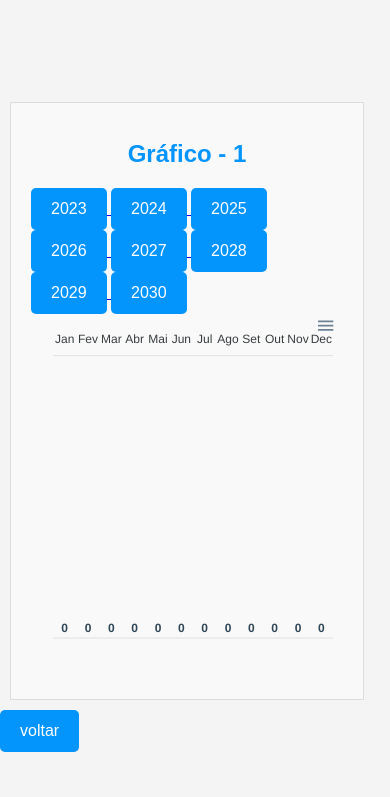
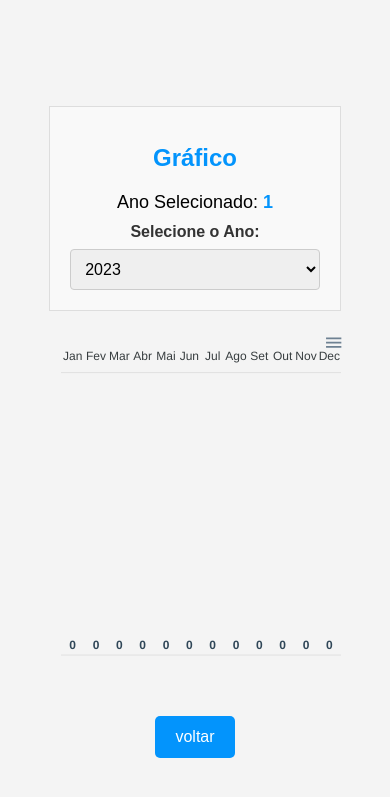
Before and after one commit to BrunoFalckete/2-ELETIVA_SEMESTRE5, a Flask app: page /mostrar_grafico/1 in a window 390 px wide. Shown: the top 797 px of the page. Run offline with Flask 3, Linux system fonts and the light colour scheme; a user stored in the database is signed in; some libraries are stand-ins or nearby versions.

Commit message:
Add logic to obtain distinct years from the database

```diff
--- a/Trabalho/app.py
+++ b/Trabalho/app.py
@@ -104,6 +104,12 @@ def mostrar_grafico(ano):
     contas = Conta.query.filter_by(usuario_id=session['id']).all()
     contas_por_mes = {}
 
+    # Adicionando lógica para obter anos distintos do banco de dados
+    anos_do_banco_de_dados = set(conta.data.year for conta in contas)
+
+    print("Anos do Banco de Dados:", anos_do_banco_de_dados)
+    print("Ano Fornecido na Rota:", ano)
+
     for conta in contas:
         if conta.data.year != int(ano):
             continue
@@ -115,7 +121,10 @@ def mostrar_grafico(ano):
         contas_por_mes[mes]['total'] += conta.valor
         contas_por_mes[mes]['contas'].append(conta)
 
-    return render_template('graficos.html', contas_por_mes=contas_por_mes, ano=int(ano))
+    return render_template('graficos.html', contas_por_mes=contas_por_mes, ano=int(ano), anos_do_banco_de_dados=anos_do_banco_de_dados, ano_selecionado=ano)
+
+
+
 
 @app.route('/dashboard')
 def dashboard():
--- a/Trabalho/static/style.css
+++ b/Trabalho/static/style.css
@@ -1,36 +1,38 @@
 /* Estilos globais */
 body {
+    /* Define a fonte padrão e estilos de layout global */
     font-family: 'Segoe UI', Tahoma, Geneva, Verdana, sans-serif;
-    background-color: #f4f4f4;
-    margin: 0;
-    padding: 0;
-    display: flex;
+    background-color: #f4f4f4; /* Cor de fundo global */
+    margin: 0; /* Remove a margem padrão do corpo */
+    padding: 0; /* Remove o preenchimento padrão do corpo */
+    display: flex; /* Usa o modelo de layout flexível para centralizar vertical e horizontalmente */
     justify-content: center;
     align-items: center;
-    height: 100vh;
+    height: 100vh; /* Ocupa a altura total da viewport */
 }
 
 /* Estilos para rótulos */
 label {
-    display: block;
-    margin-bottom: 8px;
+    display: block; /* Coloca os rótulos em blocos para garantir espaçamento adequado */
+    margin-bottom: 8px; /* Adiciona margem abaixo dos rótulos */
     font-weight: bold;
-    color: #333;
+    color: #333; /* Cor do texto dos rótulos */
 }
 
 /* Estilos para campos de entrada */
 input {
-    width: 100%;
-    padding: 10px;
-    margin-bottom: 15px;
-    box-sizing: border-box;
-    border: 1px solid #ccc;
-    border-radius: 4px;
+    width: 100%; /* Ocupa a largura total do contêiner pai */
+    padding: 10px; /* Espaçamento interno dos campos de entrada */
+    margin-bottom: 15px; /* Adiciona margem abaixo dos campos de entrada */
+    box-sizing: border-box; /* Garante que a largura inclua padding e borda */
+    border: 1px solid #ccc; /* Adiciona uma borda simples */
+    border-radius: 4px; /* Adiciona bordas arredondadas */
     font-size: 16px;
 }
 
 /* Estilos para botões */
 button {
+    /* Estilos básicos para botões */
     background-color: #0394fc;
     color: white;
     padding: 12px 20px;
@@ -41,73 +43,125 @@ button {
 }
 
 button:hover {
-    background-color: #0394fc;
+    background-color: #0394fc; /* Cor de destaque ao passar o mouse */
 }
 
 /* Estilos para títulos */
 h1 {
-    text-align: center;
+    text-align: center; /* Centraliza o texto dos títulos */
 }
 
 /* Estilização geral do formulário */
 form {
-    width: 80%;
-    margin: 0 auto;
-    padding: 20px;
-    border: 1px solid #ddd;
-    background-color: #f9f9f9;
-    font-family: Arial, sans-serif;
+    width: 80%; /* Largura do formulário */
+    margin: 0 auto; /* Centraliza o formulário no eixo horizontal */
+    padding: 20px; /* Espaçamento interno do formulário */
+    border: 1px solid #ddd; /* Adiciona uma borda ao redor do formulário */
+    background-color: #f9f9f9; /* Cor de fundo do formulário */
+    font-family: Arial, sans-serif; /* Fonte do texto do formulário */
 }
 
 /* Estilos para o título da lista de contas */
 form h1 {
-    color: #0394fc;
-    font-size: 24px;
-    margin-bottom: 20px;
+    color: #0394fc; /* Cor do título da lista de contas */
+    font-size: 24px; /* Tamanho da fonte do título da lista de contas */
+    margin-bottom: 20px; /* Adiciona margem abaixo do título */
 }
 
 /* Estilos para a lista de contas */
 form ul {
-    list-style-type: none;
-    padding: 0;
+    list-style-type: none; /* Remove os marcadores da lista */
+    padding: 0; /* Remove o preenchimento padrão da lista */
 }
 
 /* Estilos para as linhas da lista de contas */
 form ul li {
-    border: 1px solid #ddd;
-    padding: 10px;
-    margin-bottom: 10px;
-    background-color: #f1f1f1;
+    border: 1px solid #ddd; /* Adiciona uma borda ao redor de cada item da lista */
+    padding: 10px; /* Espaçamento interno dos itens da lista */
+    margin-bottom: 10px; /* Adiciona margem abaixo de cada item da lista */
+    background-color: #f1f1f1; /* Cor de fundo dos itens da lista */
 }
 
 /* Estilos para o link "Excluir" na lista de contas */
 form ul li a {
-    color: #f44336;
-    text-decoration: none;
-    float: right;
-    margin-left: 10px;
+    color: #f44336; /* Cor do link "Excluir" */
+    text-decoration: none; /* Remove a sublinhado padrão do link */
+    float: right; /* Coloca o link à direita */
+    margin-left: 10px; /* Adiciona margem à esquerda do link */
 }
 
 /* Estilos para os botões de inserir e mostrar gráfico */
 form button[type="submit"] {
-    background-color: #0394fc;
-    color: white;
-    padding: 10px 20px;
-    margin: 10px 0;
-    border: none;
-    cursor: pointer;
-    width: 100%;
-    opacity: 0.9;
+    background-color: #0394fc; /* Cor de fundo do botão de envio */
+    color: white; /* Cor do texto do botão de envio */
+    padding: 10px 20px; /* Espaçamento interno do botão de envio */
+    margin: 10px 0; /* Adiciona margem acima e abaixo do botão de envio */
+    border: none; /* Remove a borda do botão de envio */
+    cursor: pointer; /* Altera o cursor ao passar o mouse sobre o botão de envio */
+    width: 100%; /* Ocupa a largura total do contêiner pai */
+    opacity: 0.9; /* Opacidade do botão de envio */
 }
 
 /* Estilos para os botões de inserir e mostrar gráfico no hover */
 form button[type="submit"]:hover {
-    opacity: 1;
+    opacity: 1; /* Opacidade total ao passar o mouse sobre o botão de envio */
 }
 
 /* Adiciona alguns estilos responsivos */
 @media screen and (max-width: 600px) {
     form {
-        margin: 10px;
+        margin: 10px; /* Adapta a margem do formulário para telas menores */
     }
 }
+
+.container {
+    text-align: center; /* Centraliza o texto dentro da classe .container */
+    width: 80%; /* Ocupa a largura total do contêiner pai */
+}
+
+#chart-form {
+    margin: auto; /* Centraliza o formulário de gráfico no eixo horizontal */
+    text-align: left; /* Alinha o texto dentro do formulário à esquerda */
+}
+
+#chart {
+    margin-top: 20px; /* Adiciona margem acima do gráfico */
+}
+
+.back-button {
+    display: block; /* Exibe o botão como bloco para centralizar no eixo horizontal */
+    margin-top: 20px; /* Adiciona margem acima do botão */
+}
+
+p {
+    text-align: center; /* Centraliza o texto no parágrafo */
+    font-size: 18px; /* Tamanho da fonte */
+    margin-bottom: 10px; /* Adiciona margem abaixo do parágrafo */
+}
+
+#anoSelecionado {
+    font-weight: bold; /* Define o texto em negrito */
+    color: #0394fc; /* Cor do texto para destacar */
+}
+
+/* Estilos para o formulário de gráfico */
+#chart-form {
+    text-align: center; /* Centraliza o conteúdo do formulário */
+    margin-top: 20px; /* Adiciona margem acima do formulário */
+}
+
+label {
+    display: block; /* Coloca os rótulos em blocos para garantir espaçamento adequado */
+    margin-bottom: 8px; /* Adiciona margem abaixo dos rótulos */
+    font-weight: bold;
+    color: #333; /* Cor do texto dos rótulos */
+}
+
+select {
+    width: 100%; /* Ocupa a largura total do contêiner pai */
+    padding: 10px; /* Espaçamento interno do elemento select */
+    border: 1px solid #ccc; /* Adiciona uma borda simples */
+    border-radius: 4px; /* Adiciona bordas arredondadas */
+    font-size: 16px;
+    box-sizing: border-box; /* Garante que a largura inclua padding e borda */
+}
--- a/Trabalho/templates/graficos.html
+++ b/Trabalho/templates/graficos.html
@@ -11,18 +11,30 @@
 </head>
 
 <body>
-    <div id="">
+    <div class="container">
         <!-- Formulário para mostrar o gráfico -->
-        <form>
+        <form id="chart-form">
             <!-- Título do gráfico com o ano selecionado -->
-            <h1>Gráfico - {{ ano }}</h1>
+            <h1>Gráfico</h1>
 
-            <!-- Links/botões para selecionar o ano do gráfico -->
-            {% for a in range(2023, 2031) %}
-                <a href="{{ url_for('mostrar_grafico', ano=a) }}">
-                    <button type="button">{{ a }}</button>
-                </a>
-            {% endfor %}
+        <p>Ano Selecionado: <span id="anoSelecionado">{{ ano_selecionado }}</span></p>
+
+        <form id="chart-form">
+            <label for="selectAno">Selecione o Ano:</label>
+            <select id="selectAno" onchange="redirecionarParaGrafico()">
+                {% for ano in anos_do_banco_de_dados %}
+                    <option value="{{ ano }}" {% if ano == ano_selecionado %}selected{% endif %}>{{ ano }}</option>
+                {% endfor %}
+            </select>
+        </form>
+
+        <script>
+            function redirecionarParaGrafico() {
+                var select = document.getElementById("selectAno");
+                var anoSelecionado = select.options[select.selectedIndex].value;
+                window.location.href = "/mostrar_grafico/" + anoSelecionado;
+            }
+        </script>
 
             <!-- Container para o gráfico -->
             <div id="chart"></div>
@@ -132,7 +144,10 @@
         </script>
 
         <!-- Botão para voltar para a página de dashboard -->
-        <a href="{{url_for('dashboard')}}"><button type="button">voltar</button></a>
+        <a href="{{url_for('dashboard')}}" class="back-button">
+            <button type="button">voltar</button>
+        </a>
+
     </div>
 </body>
 
```
Also changed, not shown: Trabalho/instance/contas.db.
